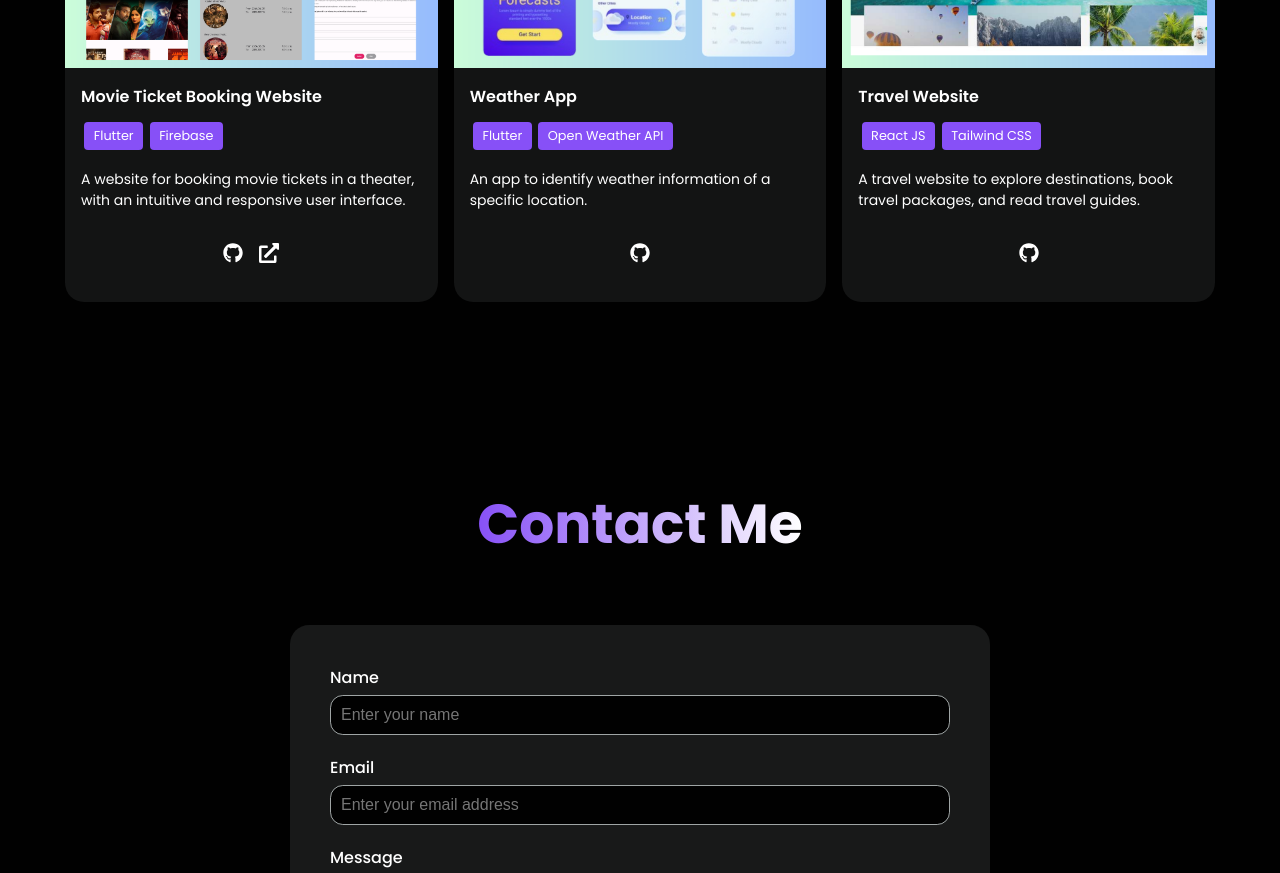
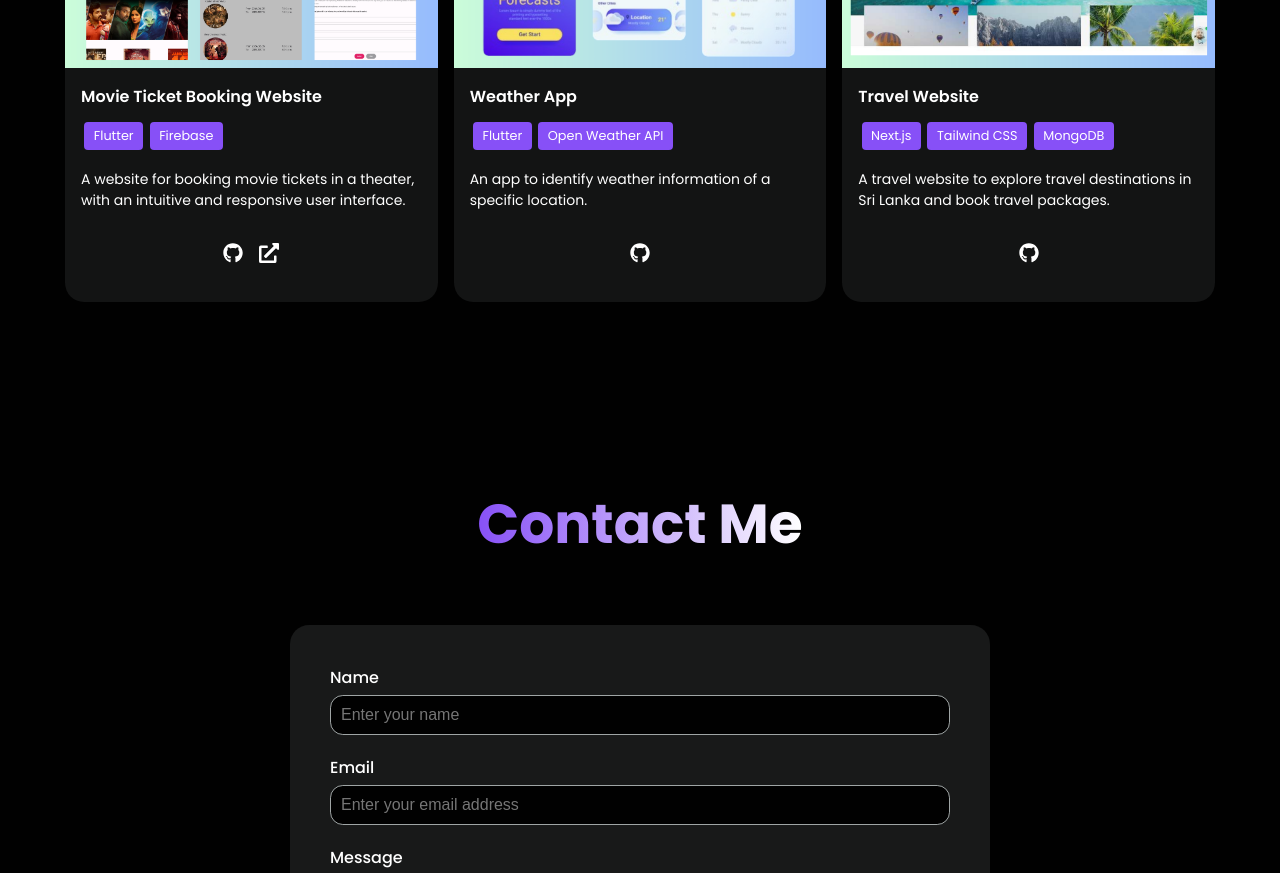
Before and after one commit to ruwinikularathne/My-Portfolio, a React (Create React App) app: page / in a window 1280 px wide. Shown: the part 3080-3953 px from the top of the page. Built offline with nearby package versions, Linux system fonts and the light colour scheme.

Commit message:
added a new project

```diff
--- a/src/data.js
+++ b/src/data.js
@@ -112,16 +112,19 @@ export const projects = [
       title: 'Travel Website',
       image: pro6,
       data:{
-        description: `A travel website to explore destinations, book travel packages, and read travel guides.`,
-        github: "https://github.com/ruwinikularathne/travel-web",
+        description: `A travel website to explore travel destinations in Sri Lanka and book travel packages.`,
+        github: "https://github.com/ruwinikularathne/travel-website.git",
       },
       stack:[
         {
-          name:"React JS",
+          name:"Next.js",
         },
         {
           name:"Tailwind CSS",
         },
+        {
+          name:"MongoDB",
+        },
       ]
     },
   ]
```
